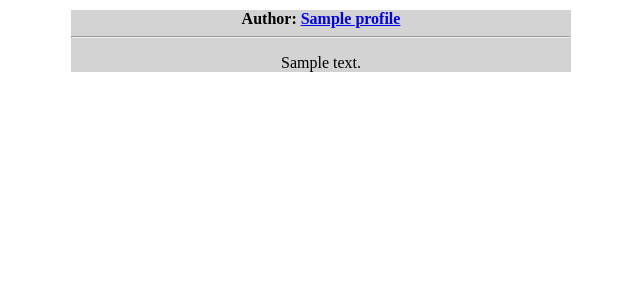
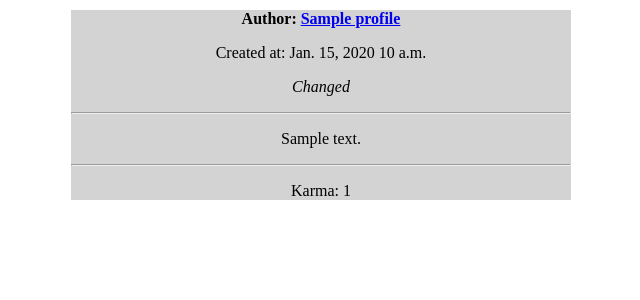
Before and after one commit to justTrueCodeWriter/twisty, a Django app: page / in a window 1280 px wide. Shown: the part 34-334 px from the top of the page, without its empty margins (319-959 px from the left). Run offline with Django 4.2, Linux system fonts and the light colour scheme; tables that the repository leaves empty hold one stand-in row (values such as "Sample post").

Commit message:
upd index.html: display created time, karma and changed status

```diff
--- a/web/templates/web/index.html
+++ b/web/templates/web/index.html
@@ -45,6 +45,12 @@
         {% for post in posts %}
         <div align="center" class="post">
             <b>Author: <a href="{% url 'profile_id' id=post.author.pk %}">{{ post.author.name }}</a></b>
+            <p>Created at: {{ post.created.date }} {{ post.created.time }}</p>
+            {% if post.changed %}
+            <p>
+                <i>Changed</i>
+            </p>
+            {% endif %}
 
             {% if post.author.owner == user %}
             {# TODO: Это потом лучше сделать через API и JS #}
@@ -63,6 +69,8 @@
 
             <hr>
             <p>{{ post.text }}</p>
+            <hr>
+            <p>Karma: {{post.karma}}</p>
         </div>
         {% endfor %}
     </div>
```
